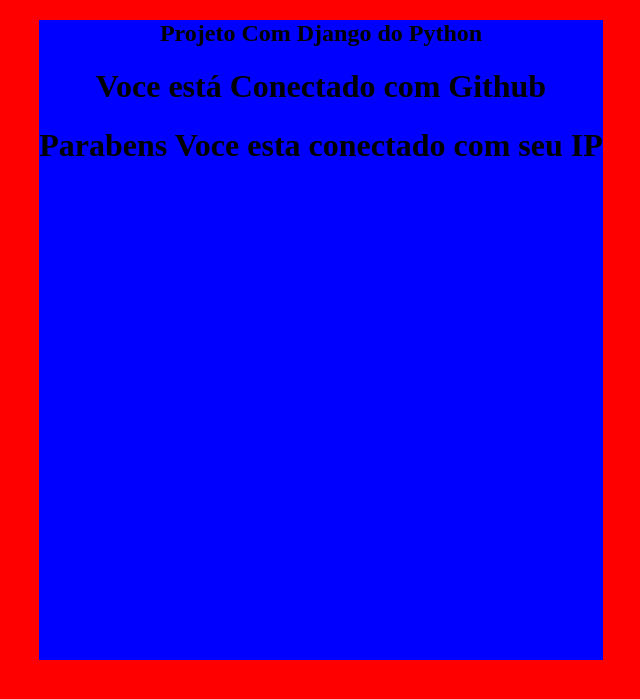
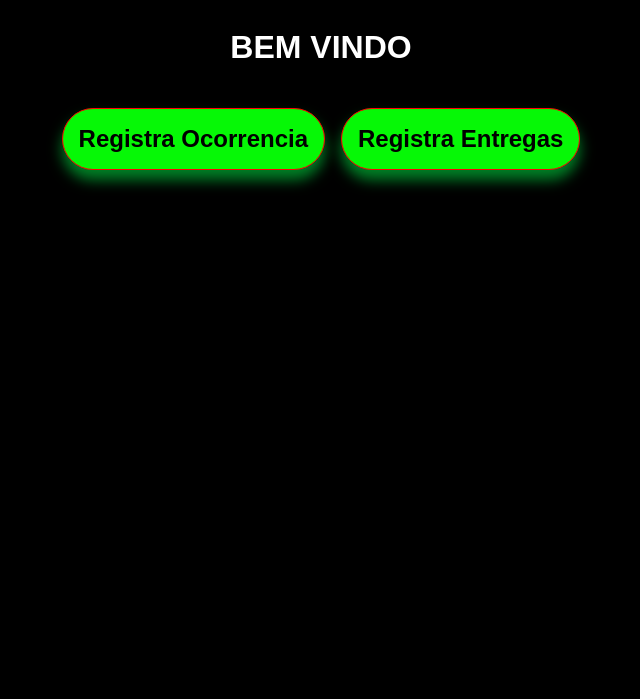
Before and after one commit to Allysson2023/projetopython, a Django app: page / in a window 1280 px wide. Shown: the top 699 px of the page, without its empty margins (319-959 px from the left). Run offline with Django 5.2, Linux system fonts and the light colour scheme.

Commit message:
trocando index.html p/ base.html

```diff
--- a/base_static/css/styles.css
+++ b/base_static/css/styles.css
@@ -0,0 +1,31 @@
+body {
+    background-color: black;
+    justify-items: center;
+    align-content: center;
+    color: white;
+    font-family: Arial, Helvetica, sans-serif;
+}
+.menu h1 a {
+    color: white;
+}
+.conteiner {
+    display: flex;
+    flex-direction: row-reverse;
+    gap: 1rem;
+}
+.registra-link {
+    display: flex;
+    text-align: center;
+    border:  0.02rem solid red;
+
+    background-color: rgb(6, 248, 6);
+    border-radius: 10rem;
+    box-shadow:  0 10px 14px rgba(0, 255, 76, 0.5);
+    /* width: 80%; */
+}
+a {
+    color: rgb(0, 0, 0);
+    text-decoration: none;
+    padding: 1rem;
+    align-items: center;
+}
--- a/base_templates/global/base.html
+++ b/base_templates/global/base.html
@@ -0,0 +1,27 @@
+{% load static %}
+<!DOCTYPE html>
+<html lang="pt-BR">
+
+<head>
+    <meta charset="UTF-8">
+    <meta name="viewport" content="width=device-width, initial-scale=1.0">
+    <link rel="stylesheet" href="{% static 'css/styles.css' %}">
+    <title> Entregas </title>
+</head>
+
+<body>
+    <div class="menu">
+        <h1><a href=" {% url 'contact:index' %} ">BEM VINDO</a></h1>
+    </div>
+    <div class="conteiner">
+        <h2 class="registra-link"><a href="#">Registra Entregas</a></h2>
+
+        <h2 class="registra-link"><a href="#">Registra Ocorrencia</a></h2>
+    </div>
+    <main>
+        {% block contente %}{% endblock contente %}
+    </main>
+
+</body>
+
+</html>
--- a/contact/templates/contact/index.html
+++ b/contact/templates/contact/index.html
@@ -1,32 +1,3 @@
-<!DOCTYPE html>
-<html lang="pt-BR">
-
-<head>
-    <meta charset="UTF-8">
-    <meta name="viewport" content="width=device-width, initial-scale=1.0">
-    <title> Python </title>
-    <style>
-        body {
-            justify-items: center;
-            background: red;
-        }
-
-        main {
-
-            height: 80vh;
-            justify-items: center;
-            background: blue;
-        }
-    </style>
-</head>
-
-<body>
-    <main>
-        <h2>Projeto Com Django do Python </h2>
-        <h1>Voce está Conectado com Github</h1>
-
-        <h1>Parabens Voce esta conectado com seu IP</h1>
-    </main>
-</body>
-
-</html>
+{% extends "global/base.html" %}
+{% block contente %}
+{% endblock contente %}
--- a/contact/urls.py
+++ b/contact/urls.py
@@ -1,6 +1,8 @@
 from contact import views
 from django.urls import path
 
+app_name = 'contact'
+
 urlpatterns = [
-    path('', views.index),
+    path('', views.index, name='index'),
 ]
--- a/contact/views.py
+++ b/contact/views.py
@@ -4,5 +4,5 @@
 def index(request):
     return render (
         request,
-        "contact/index.html"
+        "global/base.html"
     )
```
